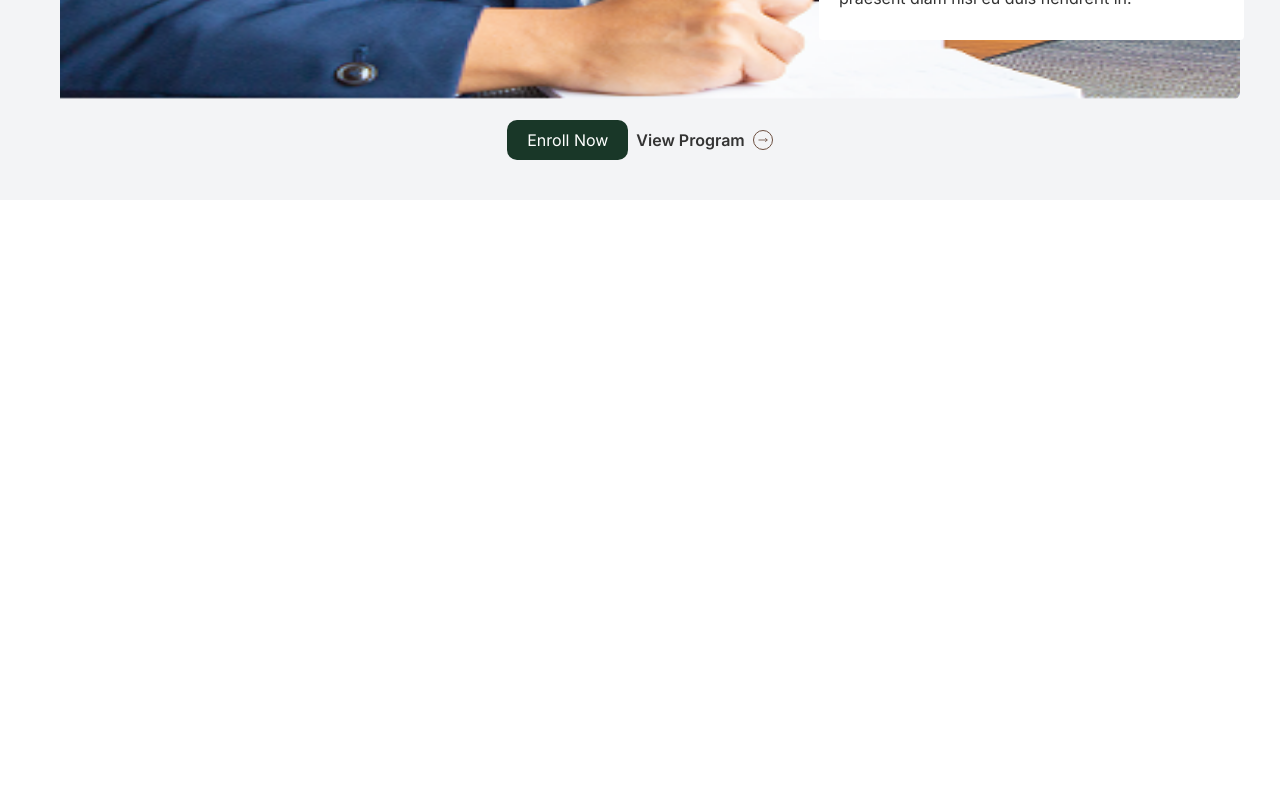
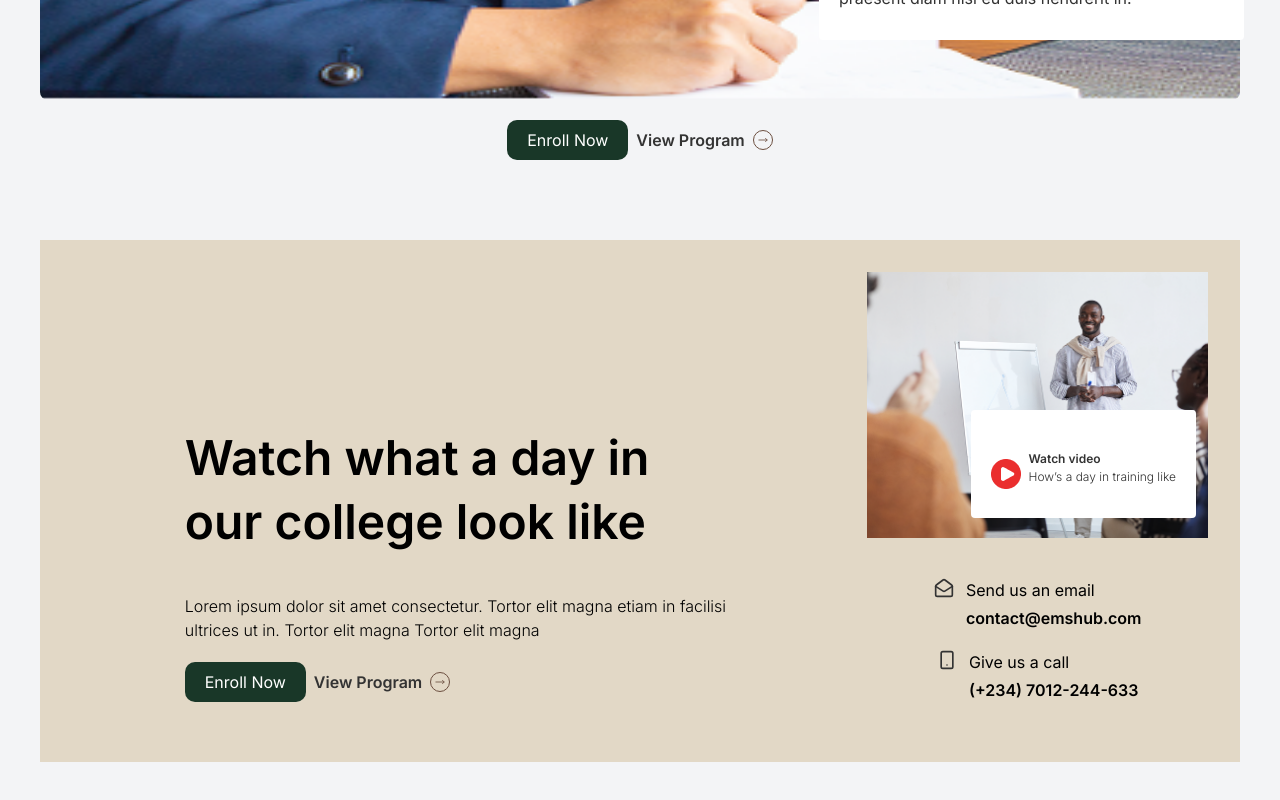
Before and after one commit to SilexsecureTeam/EMS, a React (Vite) app: page /home2 in a window 1280 px wide. Shown: the part 4123-4923 px from the top of the page. Before the commit the page ends 4323 px from the top, so only its background shows below. Built offline with nearby package versions, Linux system fonts and the light colour scheme; a web font is replaced by a local one.

Commit message:
college2

```diff
--- a/src/Pages/Home2.jsx
+++ b/src/Pages/Home2.jsx
@@ -5,6 +5,7 @@ import Misson2 from '../components/Mission2'
 import Management2 from '../components/Management2'
 import Program2 from '../components/Program2'
 import Student2 from '../components/Student2'
+import College2 from '../components/College2'
 
 const Home2 = () => {
   return (
@@ -15,6 +16,7 @@ const Home2 = () => {
       <Management2 />
       <Program2 />
       <Student2 />
+      <College2 />
     </div>
   )
 }
--- /dev/null
+++ b/src/components/College2.jsx
@@ -0,0 +1,57 @@
+import React from 'react'
+import { MailOpen, MoveRightIcon, Smartphone } from 'lucide-react'
+import seminar from '../assets/seminar.png'
+import play from '../assets/play.png'
+
+const College2 = () => {
+  return (
+    <div className='py-10 px-3 md:px-10 '>
+      <div className='flex md:flex-row flex-col gap-5 justify-between p-8 md:px-8 px-4 pb-15 bg-[#E2D8C6]'>
+        <div className="flex flex-col gap-10 justify-end md:max-w-[550px] w-full mx-auto">
+        <h1 className='font-semibold md:text-start flex items-center text-center md:max-w-[550px] w-full text-2xl md:text-[36px] lg:text-[48px]'>Watch what a day in our college look like</h1>
+        <div className="block md:max-w-[550px] w-full">
+            <p className='text-[16px] md:max-w-[550px] md:text-start text-center w-full mb-3 font-light'>Lorem ipsum dolor sit amet consectetur. Tortor elit magna etiam in facilisi ultrices ut in. Tortor elit magna Tortor elit magna</p>
+            <div className="flex md:justify-start justify-center gap-x-2 mt-5 items-center">
+            <button className='bg-[#193728] text-white rounded-[10px] py-2 px-5'>Enroll Now</button>
+            <p className='text-[#333333] font-semibold text-base items-center gap-x-2 flex'>View Program <MoveRightIcon size={20} className='text-[#6C4F40]  rounded-full border-1 border-[#6C4F40] p-1  cursor-pointer' /> </p>
+        </div>
+        </div>
+        </div>
+        <div className="flex flex-col gap-10 justify-end ">
+            <div className="relative md:max-w-[515px] max-w-full">
+            <img src={seminar} alt="a" className='h-[266px]  max-w-full mx-auto' />
+            <div className="absolute bottom-5 right-3 z-50 bg-white rounded-sm p-5 pt-10">
+                <div className="flex gap-x-2 items-center">
+                   <img src={play} alt="i" className='w-fit '/>
+                   <div className="flex flex-col gap-x-3">
+                        <h1 className="text-[12px] font-semibold text-[#333333]">Watch video</h1>
+                        <p className="text-[12px] mb-3 font-light text-[#333333]">How’s a day in training like </p>
+                        </div>
+                    </div>
+                </div>
+            </div>
+            <div className="">
+                <div className="flex flex-col gap-5 items-center">
+                    <div className="flex gap-x-3">
+                        <MailOpen size={20} color='#333333' className=''/>
+                        <div className="flex flex-col gap-1">
+                            <h3 className='font-normal text-[16px]'>Send us an email</h3>
+                           <h3 className='font-semibold text-[16px]'> contact@emshub.com</h3>
+                        </div>
+                    </div>
+                    <div className="flex gap-x-3">
+                        <Smartphone size={20} color='#333333' />
+                        <div className="flex flex-col gap-1">
+                            <h3 className='font-normal text-[16px]'>Give us a call</h3>
+                           <h3 className='font-semibold text-[16px]'>(+234) 7012-244-633</h3>
+                        </div>
+                    </div>
+                </div>
+            </div>
+        </div>
+      </div>
+    </div>
+  )
+}
+
+export default College2
--- a/src/components/Student2.jsx
+++ b/src/components/Student2.jsx
@@ -9,8 +9,8 @@ const Student2 = () => {
             stand out from the rest</h1>
                 <p className='text-[16px] mx-auto block text-center md:max-w-[675px] w-full mb-3 font-light'>Lorem ipsum dolor sit amet consectetur in in dignissim vulputate lectus enim diam placerat praesent diam nisl eu duis hendrerit in vivamus ligula.</p>
         <div className="relative w-full h-[600px] mt-10">
-        <img src={woman} alt="img" className='w-full object-fill pl-5 h-full rounded-lg ' />
-        <div className="absolute md:bottom-15 bottom-8 -right-1 bg-white rounded-sm p-5 pt-10 max-w-[510px]">
+        <img src={woman} alt="img" className='w-full object-fill h-full rounded-lg ' />
+        <div className="absolute md:bottom-15 bottom-8 -right-1  bg-white rounded-sm p-5 pt-10 max-w-[510px]">
          <div className="flex justify-between mb-3.5 item-center">
             <h2 className="font-semibold text-[#333333] text-24"> World-class teachers</h2>
             <MoveUpIcon className='text-[#6C4F40]  rounded-full border-1 border-[#6C4F40] p-1  cursor-pointer' size={23} />
```
Also changed, not shown: src/assets/play.png (added).
